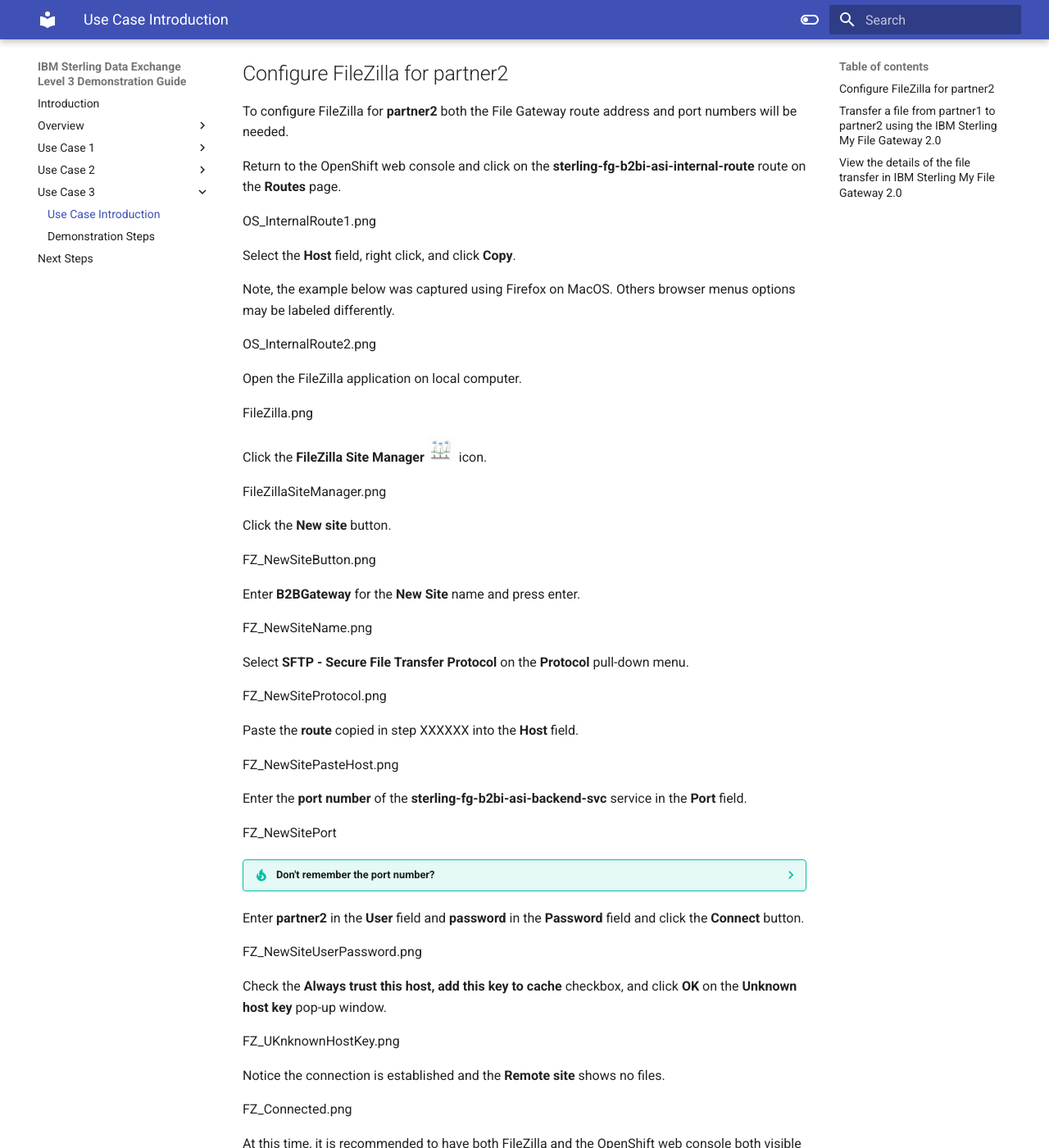
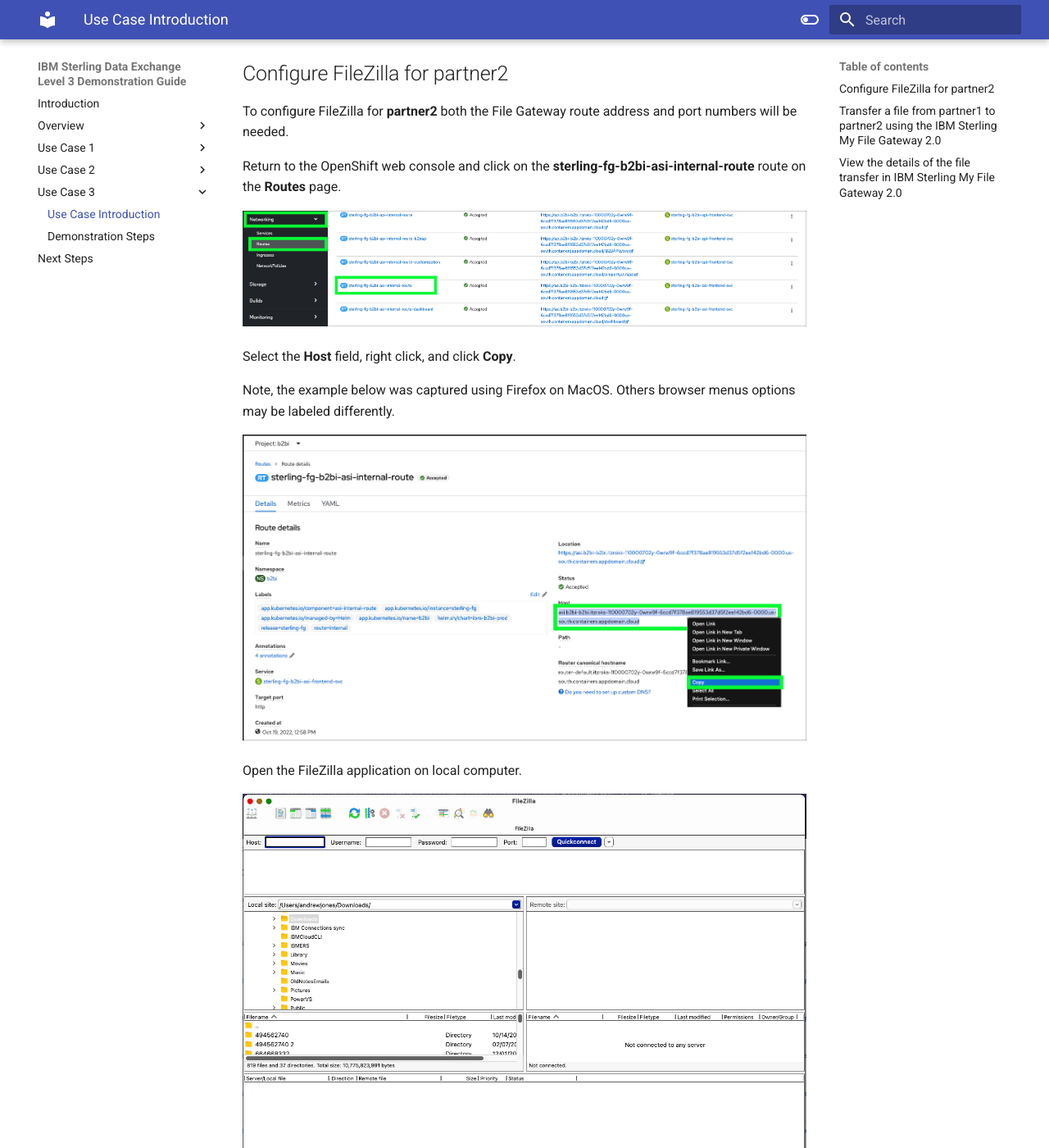
Before and after one commit to IBM/SalesEnablement-SterlingDataExchange-L3, an MkDocs documentation site: the page built from docs/Part 4/01 UseCase3.md, in a window 1280 px wide and 1400 px high, scrolled down 663 px. Shown: the whole window at 82% size. Built offline with MkDocs 1.6.1 and Material for MkDocs 9.7.7, drawn with Linux system fonts in a browser that asks for light colours; some of the changed text lies outside the part shown.

```diff
--- a/docs/Part 4/01 UseCase3.md
+++ b/docs/Part 4/01 UseCase3.md
@@ -16,41 +16,41 @@ To configure FileZilla for **partner2** both the File Gateway route address and
 
 Return to the OpenShift web console and click on the **sterling-fg-b2bi-asi-internal-route** route on the **Routes** page.
 
-OS_InternalRoute1.png
+![](_attachments/OS_InternalRoute1.png)
 
 Select the **Host** field, right click, and click **Copy**.
 
 Note, the example below was captured using Firefox on MacOS. Others browser menus options may be labeled differently.
 
-OS_InternalRoute2.png
+![](_attachments/OS_InternalRoute2.png)
 
 Open the FileZilla application on local computer.
 
-FileZilla.png
+![](_attachments/FileZilla.png)
 
 Click the **FileZilla Site Manager** ![](_attachments/FZSiteManagerIcon.png) icon.
 
-FileZillaSiteManager.png
+![](_attachments/FileZillaSiteManager.png)
 
 Click the **New site** button.
 
-FZ_NewSiteButton.png
+![](_attachments/FZ_NewSiteButton.png)
 
 Enter **B2BGateway** for the **New Site** name and press enter.
 
-FZ_NewSiteName.png
+![](_attachments/FZ_NewSiteName.png)
 
 Select **SFTP - Secure File Transfer Protocol** on the **Protocol** pull-down menu.
 
-FZ_NewSiteProtocol.png
+![](_attachments/FZ_NewSiteProtocol.png)
 
 Paste the **route** copied in step XXXXXX into the **Host** field.
 
-FZ_NewSitePasteHost.png
+![](_attachments/FZ_NewSitePasteHost.png)
 
 Enter the **port number** of the **sterling-fg-b2bi-asi-backend-svc** service in the **Port** field.
 
-FZ_NewSitePort
+![](_attachments/FZ_NewSitePort.png)
 
 ??? tip "Don't remember the port number?"
     The port number can be found in the details of the **sterling-fg-b2bi-asi-backend-svc** service in the OpenShift web console.
@@ -59,19 +59,19 @@ FZ_NewSitePort
 
 Enter **partner2** in the **User** field and **password** in the **Password** field and click the **Connect** button.
 
-FZ_NewSiteUserPassword.png
+![](_attachments/FZ_NewSiteUserPassword.png)
 
 Check the **Always trust this host, add this key to cache** checkbox, and click **OK** on the **Unknown host key** pop-up window.
 
-FZ_UKnknownHostKey.png
+![](_attachments/FZ_UKnknownHostKey.png)
 
 Notice the connection is established and the **Remote site** shows no files.
 
-FZ_Connected.png
+![](_attachments/FZ_Connected.png)
 
 At this time, it is recommended to have both FileZilla and the OpenShift web console both visible at the same time (either split on a single screen or using multiple monitors).
 
-OS_FZ_splitScreen.png
+![](_attachments/OS_FZ_splitScreen.png)
 
 Next, create or download 2 sample files that will be transferred between partner1 and partner2. Since the templates created earlier allow for any file names to be transferred it does not matter what files are used.  It is suggested to use small files so the transfers happen quickly.  Feel free to download these two sample invoice files to use. Just right click the links and save to the local Downloads directory --XXxXxxxxx update these directions with URLs.
 
@@ -81,38 +81,38 @@ XXxXxxxxxXXXX
 
 In the OpenShift web console click the link to open the link to the **sterling-fg-b2bi-asi-internal-route-myfg** route.
 
-OS_Route-MyFG.png
+![](_attachments/OS_Route-MyFG.png)
 
 Enter **partner1** in the **User name** field, **password** in the **Password** field, and then click **Log in**.
 
-MyFG_login.png
+![](_attachments/MyFG_login.png)
 
 Click the hamburger menu icon ![](_attachments/MyFG_HamburgerIcon.png) at top right and click **Uploads**.
 
-MyFG_UploadsMenu.png
+![](_attachments/MyFG_UploadsMenu.png)
 
 Click the **/** directory in left-hand panel.
 
-MyFG_DirectorySelect.png
+![](_attachments/MyFG_DirectorySelect.png)
 
 Click the **select** link in the **Upload to /** panel.
 
-MyFG_UploadPanel.png
+![](_attachments/MyFG_UploadPanel.png)
 
 Click the **SampleInvoice1.xml** file in the **Downloads** directory and click **Open**.
 
 !!! note "Note"
     Navigate to the directory where the sample invoice files were downloaded or pick another file to transfer.  Do not transfer any file with confidential or personal information. The image above was captured using Firefox on MacOS, other browsers and operating system combinations may look different.
 
-MyFG_UploadFileDialog.png
+![](_attachments/MyFG_UploadFileDialog.png)
 
 Verify in the **myFileGateway** application that the file transferred successfully.
 
-MyFG_UploadFileTransferSuccess.png
+![](_attachments/MyFG_UploadFileTransferSuccess.png)
 
 Verify in **FileZilla** that **partner2** received the file.
 
-FZ_UploadFileTransferSuccess.png
+![](_attachments/FZ_UploadFileTransferSuccess.png)
 
 !!! note "Note"
     The file size shown in **IBM Sterling My File Gateway 2.0** is in kilobytes (KB) and in **FileZilla** the file size is displayed in bytes, but they are the same and the file transfer was successful.
@@ -121,17 +121,17 @@ It is important to realize the file has been transferred to the **B2Bi Gateway**
 
 ## View the details of the file transfer in **IBM Sterling My File Gateway 2.0**
 
-Click **File activity** under the hamburger menu icon ![](_attachments/MyFG_HamburgerIcon.png)
+Click **File activity** under the hamburger menu icon ![](_attachments/MyFG_HamburgerIcon.png).
 
-MyFG_FileActivityMenu.png
+![](_attachments/MyFG_FileActivityMenu.png)
 
 Click the link for the recently uploaded file: **SampleInvoice1.xml**.
 
-MyFG_FileActivity.png
+![](_attachments/MyFG_FileActivity.png)
 
 Review the events that occurred during the file transfer.
 
-MyFG_FileActivityDetails.png
+![](_attachments/MyFG_FileActivityDetails.png)
 
 Notice in events **FG_0503** and **FG_0504** show the **Passthrough** channel template was used to properly route the transferred file to **partner2**.
 
```
Also changed, not shown: docs/Part 2/01 UseCase1.md (+36 -39 lines), docs/Part 2/02 UseCase1Steps.md (deleted, +0 -15 lines), docs/Part 3/01 UseCase2.md (+51 -52 lines), docs/Part 3/02 UseCase2Steps.md (deleted, +0 -3 lines), docs/Part 4/02 UseCase3Steps.md (deleted, +0 -15 lines).
